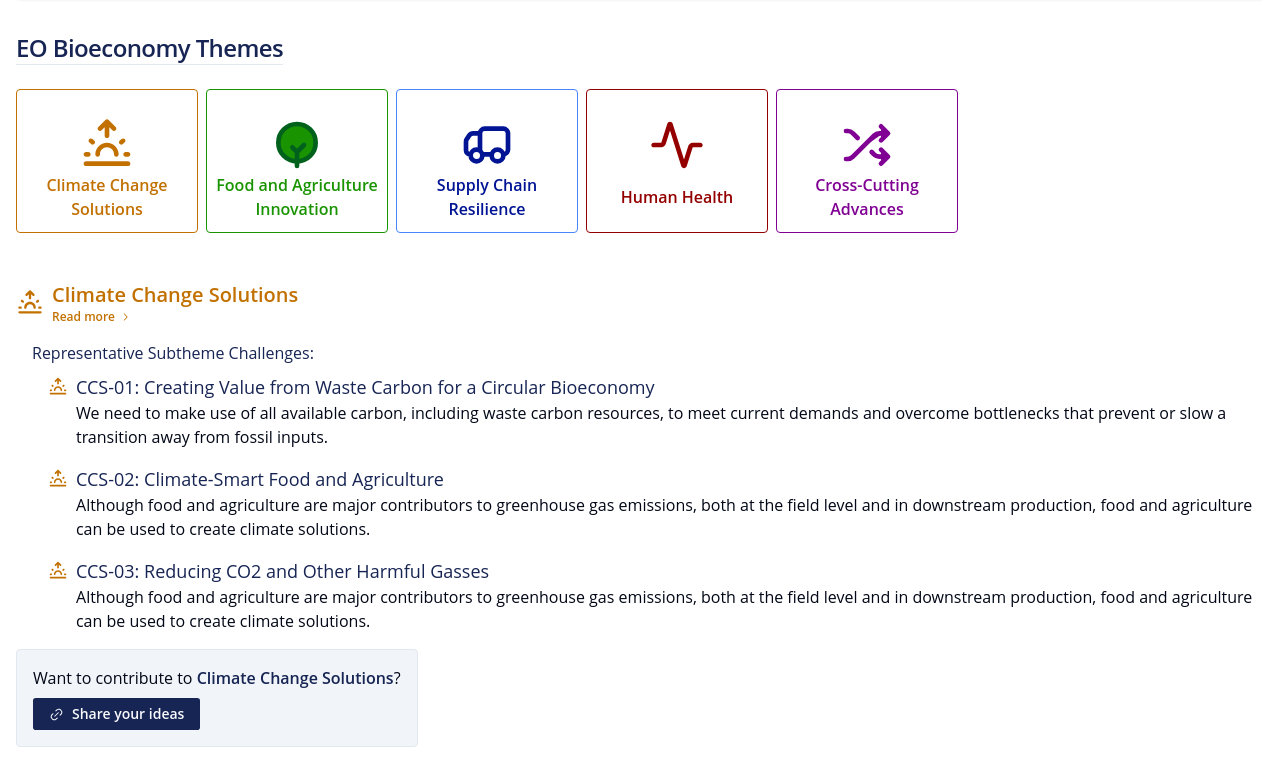
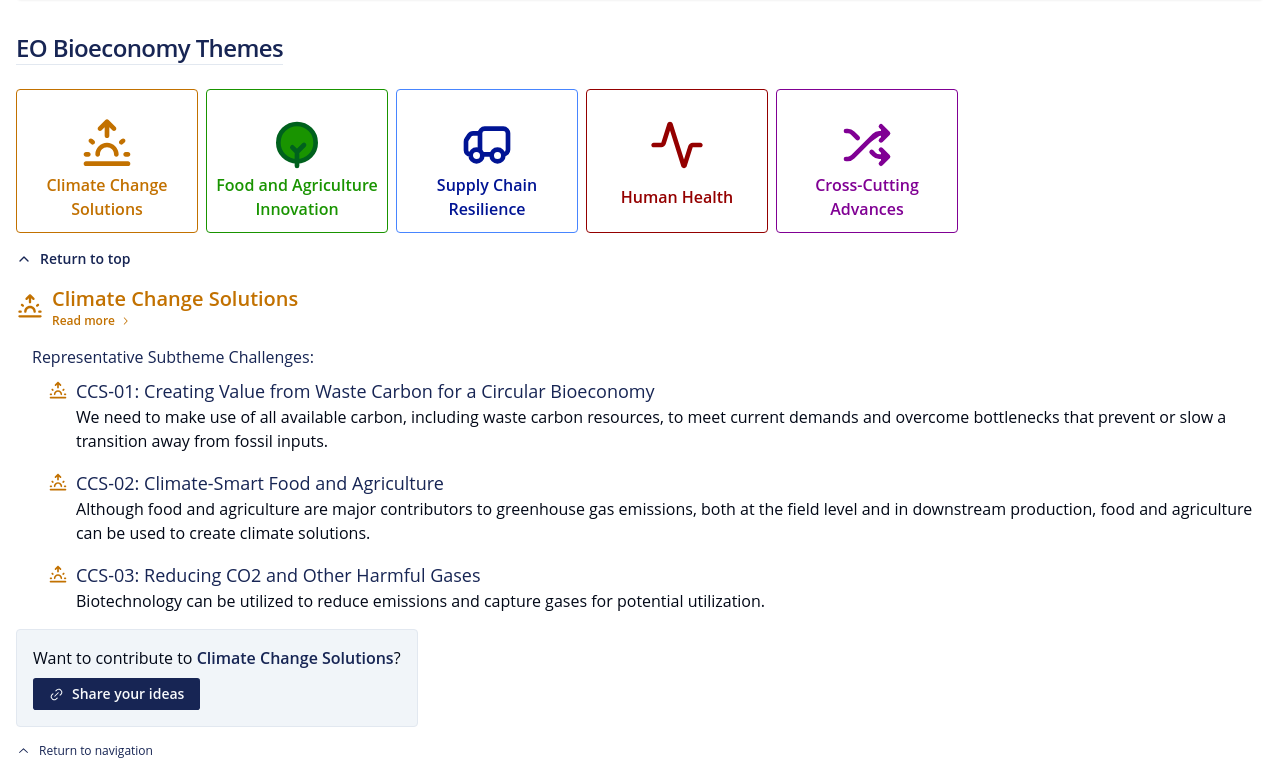
Before and after one commit to ZachStapletonJones/casa-bio, a Next.js app: page / in a window 1280 px wide. Shown: the part 1295-2058 px from the top of the page. Built offline with nearby package versions, Linux system fonts and the light colour scheme.

Commit message:
added return to top and changed ccs3

```diff
--- a/components/ThemeGrid.tsx
+++ b/components/ThemeGrid.tsx
@@ -7,6 +7,7 @@ import React from 'react'
 import SubthemeGrid from './SubthemeGrid'
 import { ChevronRightIcon, ChevronUpIcon, ExternalLinkIcon, Link2Icon } from '@radix-ui/react-icons'
 import { Button } from './ui/button'
+import ReturnTop from './ReturnTop'
 
 
 // function Theme(theme:ThemeData){
@@ -88,10 +89,11 @@ function ThemeNav(theme:ThemeData){
 
 export default function ThemeGrid() {
     return (
-        <div className='flex grow gap-12 flex-wrap'>
-            <div id={'grid'} className='grid grid-cols-2 sm:grid-cols-3 md:grid-cols-5 gap-2'>
+        <div className='flex grow flex-wrap'>
+            <div id={'grid'} className='grid grid-cols-2 sm:grid-cols-3 md:grid-cols-5 gap-2 pb-4'>
             {themes.map((t, index)=><ThemeNav key={index} {...t} />)}
             </div>
+            <div className='w-full flex justify-start'><ReturnTop /></div>
             {themes.map((t, index)=><Theme key={index} {...t} />)}
         </div>
     )
--- a/data/subthemes.ts
+++ b/data/subthemes.ts
@@ -51,10 +51,10 @@ Give us your ideas here:
 `
     },
     {
-        title: 'CCS-03: Reducing CO2 and Other Harmful Gasses',
-        slug: 'reducing-co2-and-other-harmful-gasses',
-        description: `Although food and agriculture are major contributors to greenhouse gas emissions, both at the field level and in downstream production, food and agriculture can be used to create climate solutions.`,
-        pageTitle: '# CCS-03: Reducing CO2 and Other Harmful Gasses',
+        title: 'CCS-03: Reducing CO2 and Other Harmful Gases',
+        slug: 'reducing-co2-and-other-harmful-gases',
+        description: `Biotechnology can be utilized to reduce emissions and capture gases for potential utilization.`,
+        pageTitle: '# CCS-03: Reducing CO2 and Other Harmful Gases',
         questions: `
 Imagine a future where our daily urban landscapes are interspersed with micro-forests and community gardens, utilizing plants genetically optimized to sequester carbon more efficiently. These green havens, thriving in previously underutilized spaces, are a direct result of breakthroughs in plant biotechnology, targeting both CO2 and methane reduction. Additionally, urban structures are constructed using advanced, carbon-absorbing building materials, developed through bio-manufacturing processes that repurpose atmospheric gasses. This innovative approach to city planning, combining biological carbon capture with practical urban development, not only combats climate change but also fosters sustainable community growth. This scenario demonstrates how the bioeconomy can transform environmental challenges into opportunities for a healthier, greener world.
 
```
